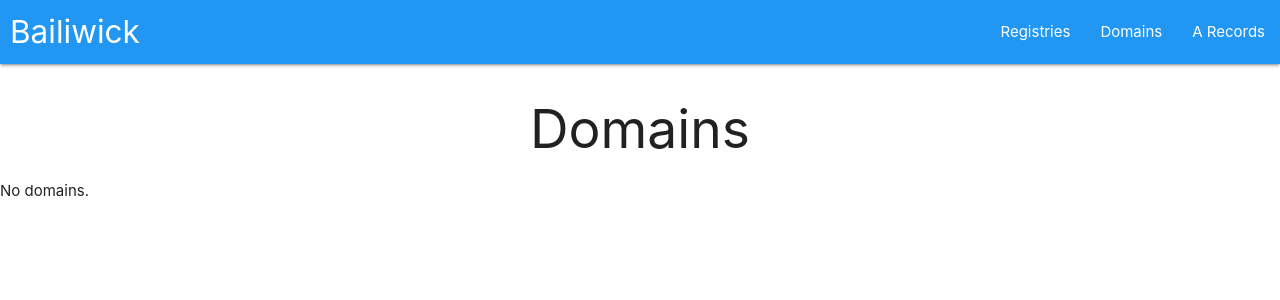
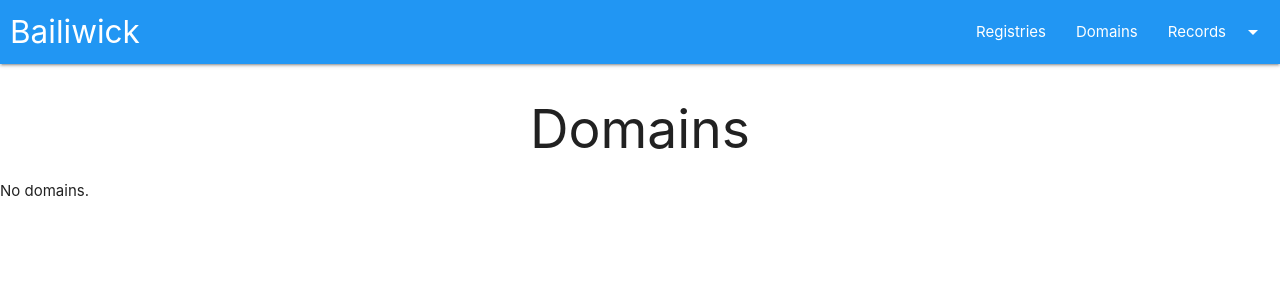
Before and after one commit to Raznic/Bailiwick, a Django app: page /domains/ in a window 1280 px wide. Shown: the top 300 px of the page. Run offline with Django 3.2, Linux system fonts and the light colour scheme; data that the repository does not hold is empty; parts of the project's set-up code (start-up, migrations or seed data) failed here and were passed over.

Commit message:
Record navbar drop-down menu.
* Changes navbar to sport a drop-down menu for the different record
  types. This will help keep the navbar from getting too crowded as
  support for more resource records becomes available.

```diff
--- a/src/static/js/common.js
+++ b/src/static/js/common.js
@@ -1,4 +1,7 @@
-// Initialize tooltips
 $(document).ready(function(){
     $('.tooltipped').tooltip();
+    $(".dropdown-trigger").dropdown({
+        hover: true,         // Trigger down-down on hover
+        coverTrigger: false  // Don't cover element that triggered drop-down, i.e. display drop-down beneath element
+    });
 });
--- a/src/templates/navbar.html
+++ b/src/templates/navbar.html
@@ -1,10 +1,14 @@
+<ul id="record-dropdown" class="dropdown-content">
+    <li><a href="{% url 'a-record-list' %}">A Records</a></li>
+</ul>
+
 <nav>
     <div class="nav-wrapper blue">
         <a href="/" class="brand-logo" style="padding-left: 10px;">Bailiwick</a>
         <ul class="right hide-on-med-and-down">
             <li><a href="{% url 'registry-list' %}">Registries</a></li>
             <li><a href="{% url 'domain-list' %}">Domains</a></li>
-            <li><a href="{% url 'a-record-list' %}">A Records</a></li>
+            <li><a class="dropdown-trigger" href="#!" data-target="record-dropdown">Records<i class="material-icons right">arrow_drop_down</i></a></li>
         </ul>
     </div>
 </nav>
```
